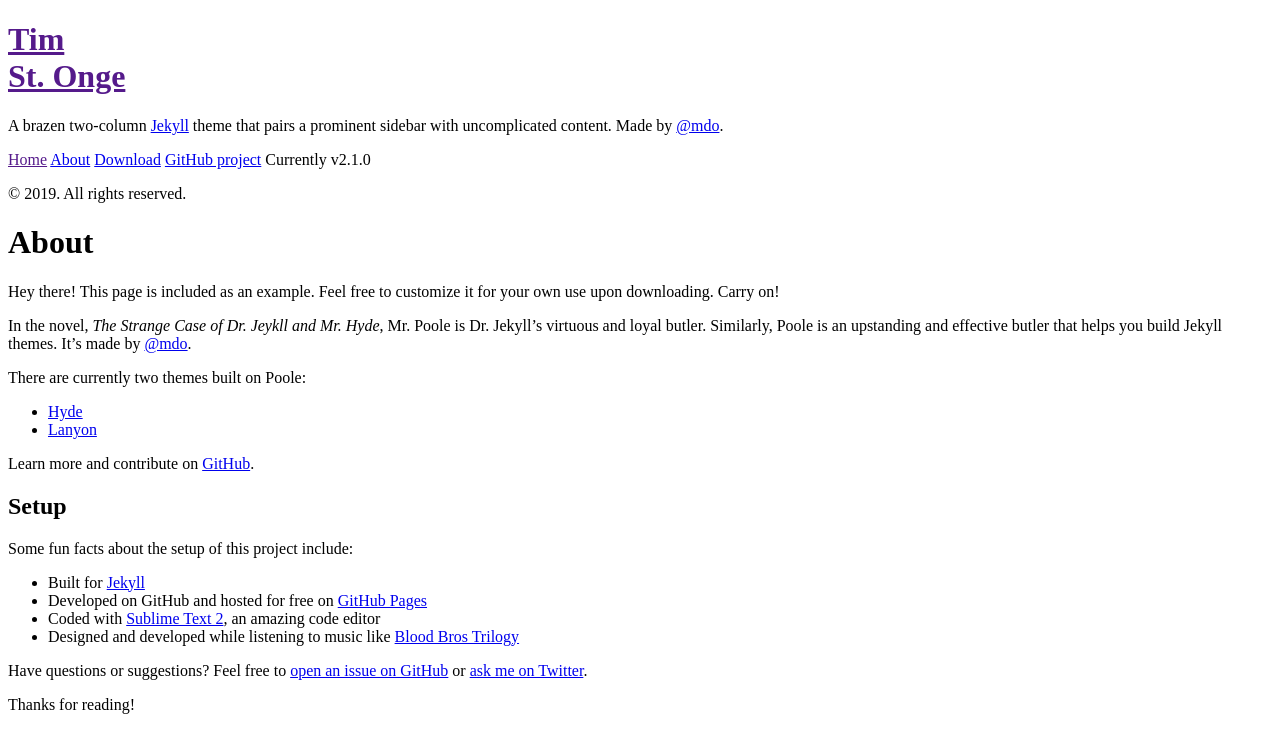
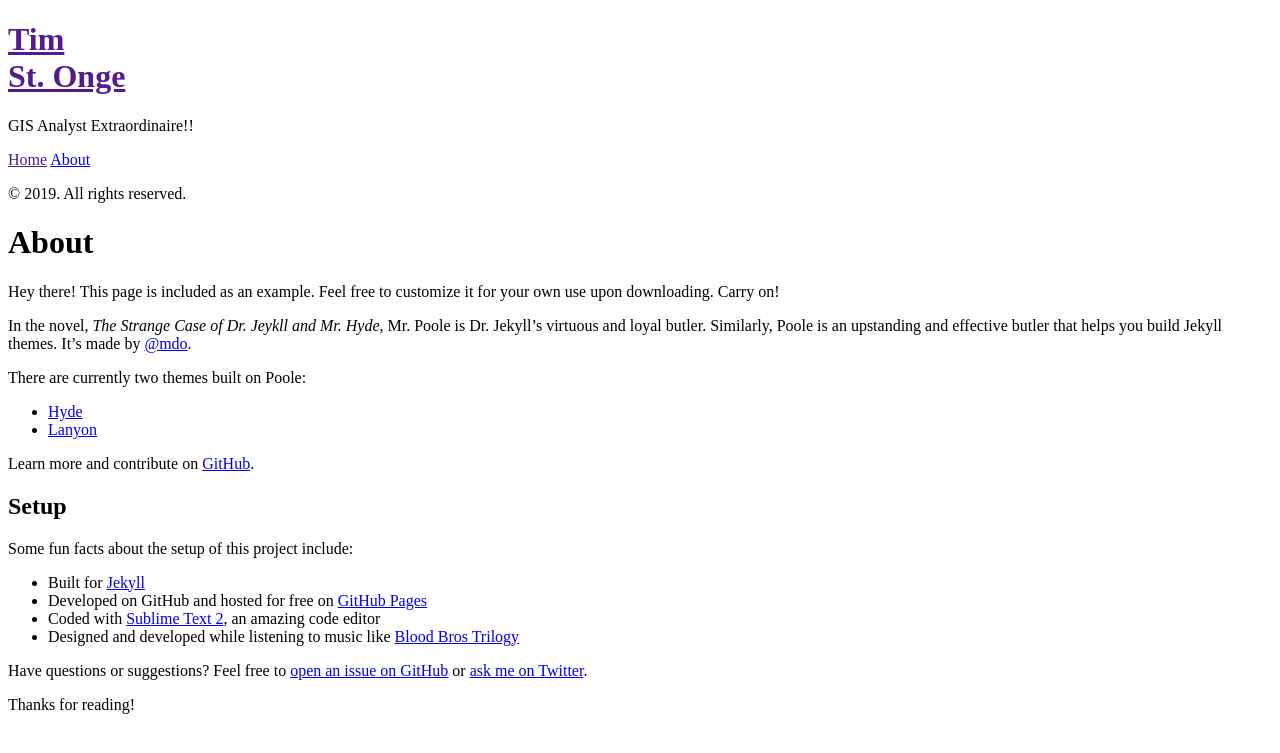
Before and after one commit to TimStOnge/TimStOnge.github.io, a Jekyll site: the page built from about.md, in a window 1280 px wide. Shown: the top 753 px of the page. Built offline with Jekyll 4.4.1, drawn with Linux system fonts in a browser that asks for light colours; Markdown is read by kramdown in place of the engine named in the settings.

Commit message:
New site test

```diff
--- /dev/null
+++ b/Gemfile
@@ -0,0 +1,2 @@
+source 'https://rubygems.org'
+gem 'github-pages', group: :jekyll_plugins
--- a/_includes/sidebar.html
+++ b/_includes/sidebar.html
@@ -7,7 +7,7 @@
         St. Onge
         </a>
       </h1>
-      <p class="lead">{{ site.description }}</p>
+      <p class="lead">GIS Analyst Extraordinaire!!</p>
     </div>
 
     <nav class="sidebar-nav">
@@ -27,9 +27,6 @@
         {% endif %}
       {% endfor %}
 
-      <a class="sidebar-nav-item" href="{{ site.github.repo }}/archive/v{{ site.version }}.zip">Download</a>
-      <a class="sidebar-nav-item" href="{{ site.github.repo }}">GitHub project</a>
-      <span class="sidebar-nav-item">Currently v{{ site.version }}</span>
     </nav>
 
     <p>&copy; {{ site.time | date: '%Y' }}. All rights reserved.</p>
```
Also changed, not shown: index.html (+7 -4 lines), 2 other files.
